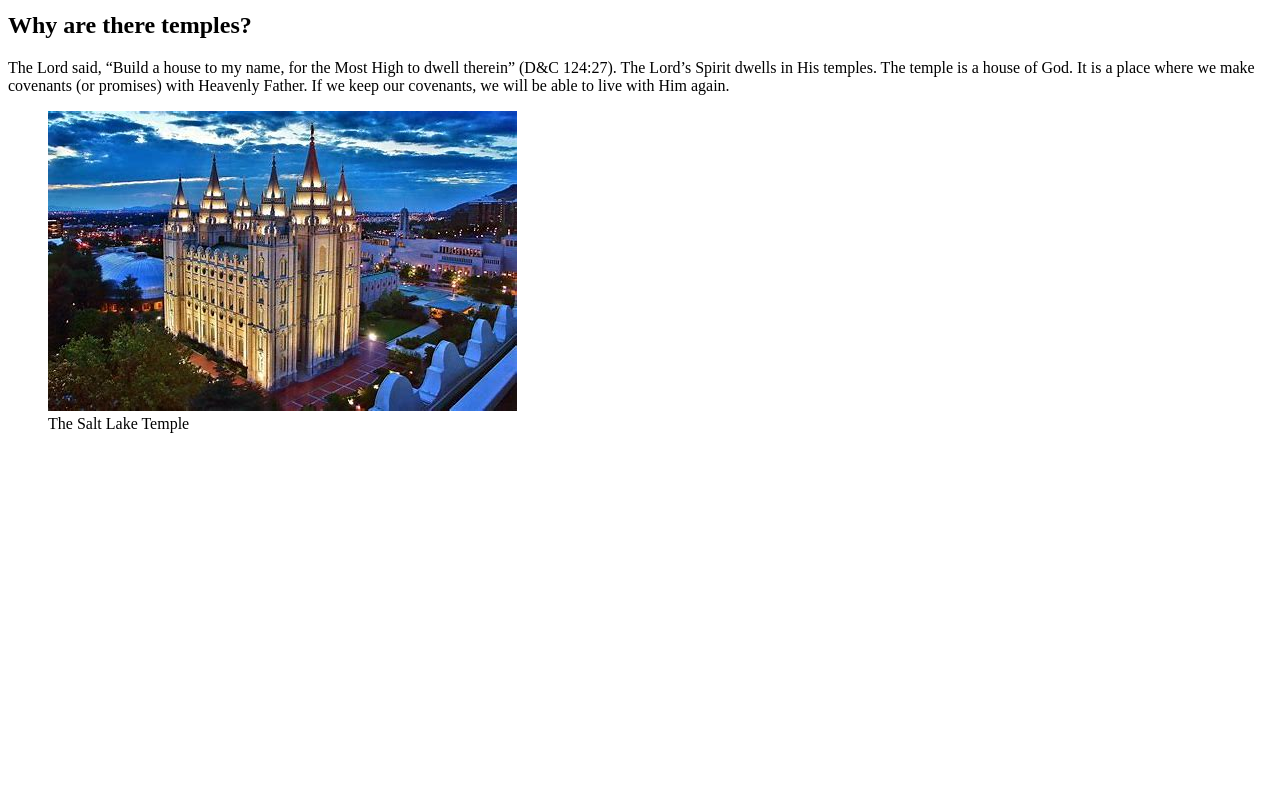
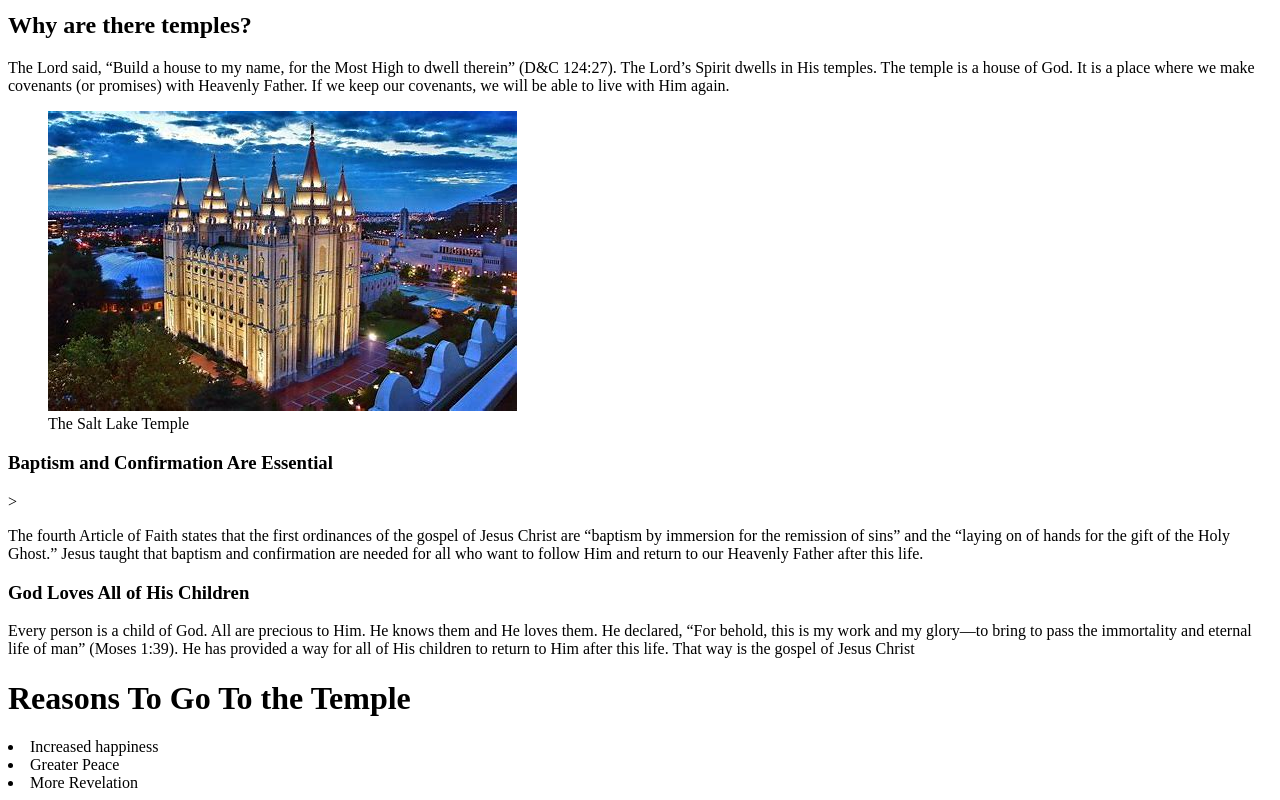
Before and after one commit to zachmcwho/1-22, a plain HTML site: page index.html in a window 1280 px wide. Shown: the part 426-1226 px from the top of the page. Before the commit the page ends 875 px from the top, so only its background shows below. Drawn offline with Linux system fonts and the light colour scheme.

Commit message:
Update index.html

```diff
--- a/index.html
+++ b/index.html
@@ -18,6 +18,22 @@
         <h2>Why are there temples?</h2>
         <p>The Lord said, “Build a house to my name, for the Most High to dwell therein” (D&C 124:27). The Lord’s Spirit dwells in His temples. The temple is a house of God. It is a place where we make covenants (or promises) with Heavenly Father. If we keep our covenants, we will be able to live with Him again.</p>
     </aside>
-    <figure><img src="temple.jpg" alt="A temple"> <figcaption>The Salt Lake Temple</figcaption></figure>
+
+   <figure><img src="temple.jpg" alt="A temple"> <figcaption>The Salt Lake Temple</figcaption></figure>
+
+   <article>
+       <h3>Baptism and Confirmation Are Essential</h3>>
+        <p>The fourth Article of Faith states that the first ordinances of the gospel of Jesus Christ are “baptism by immersion for the remission of sins” and the “laying on of hands for the gift of the Holy Ghost.” Jesus taught that baptism and confirmation are needed for all who want to follow Him and return to our Heavenly Father after this life.</p>
+    </article>
+    <article>
+        <h3>God Loves All of His Children</h3>
+        <p>Every person is a child of God. All are precious to Him. He knows them and He loves them. He declared, “For behold, this is my work and my glory—to bring to pass the immortality and eternal life of man” (Moses 1:39). He has provided a way for all of His children to return to Him after this life. That way is the gospel of Jesus Christ</p>
+    </article>
+    <footer>
+        <h1>Reasons To Go To the Temple</h1>
+        <li>Increased happiness</li>
+        <li>Greater Peace</li>
+        <li>More Revelation</li>
+    </footer>
 </body>
 </html>
```
